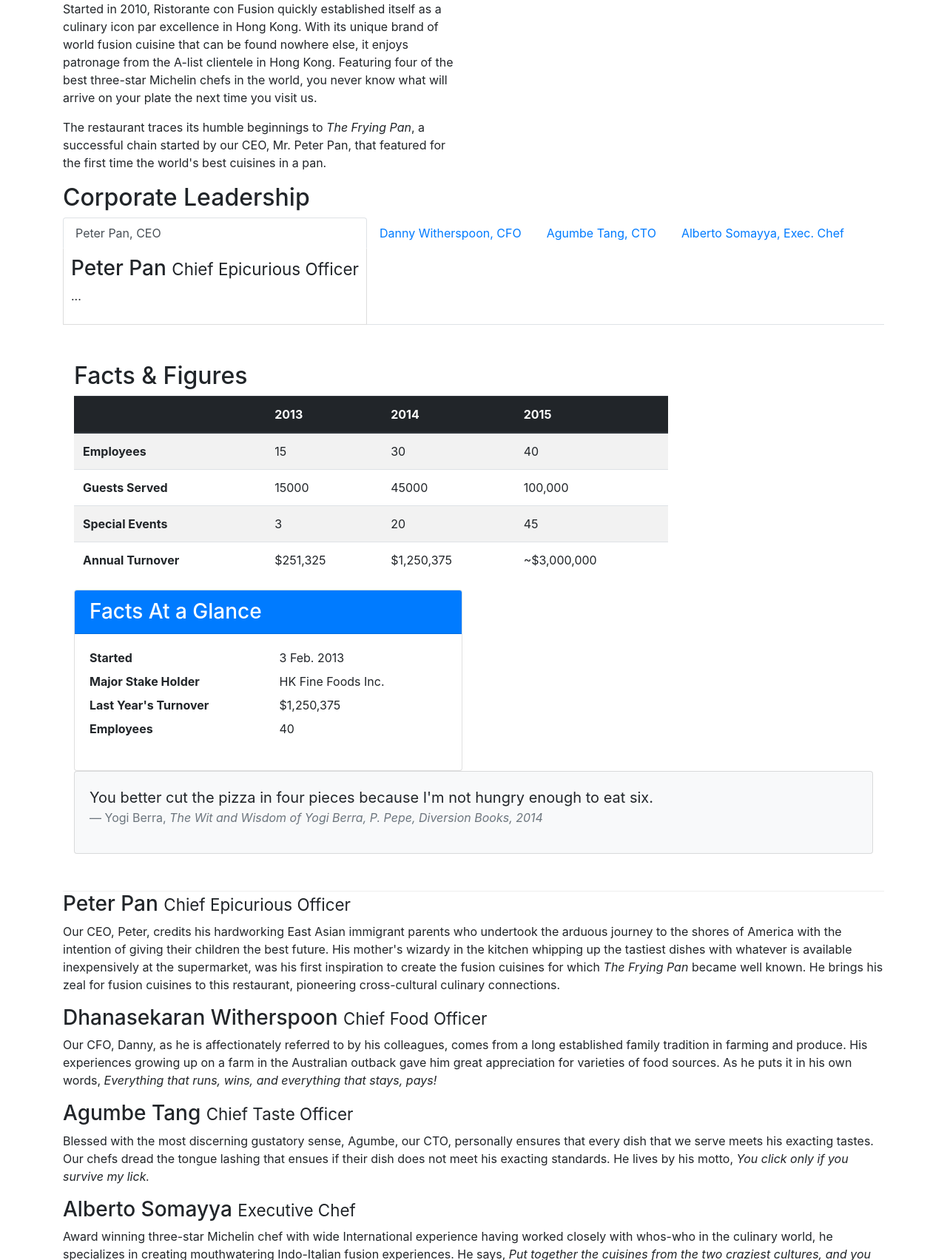
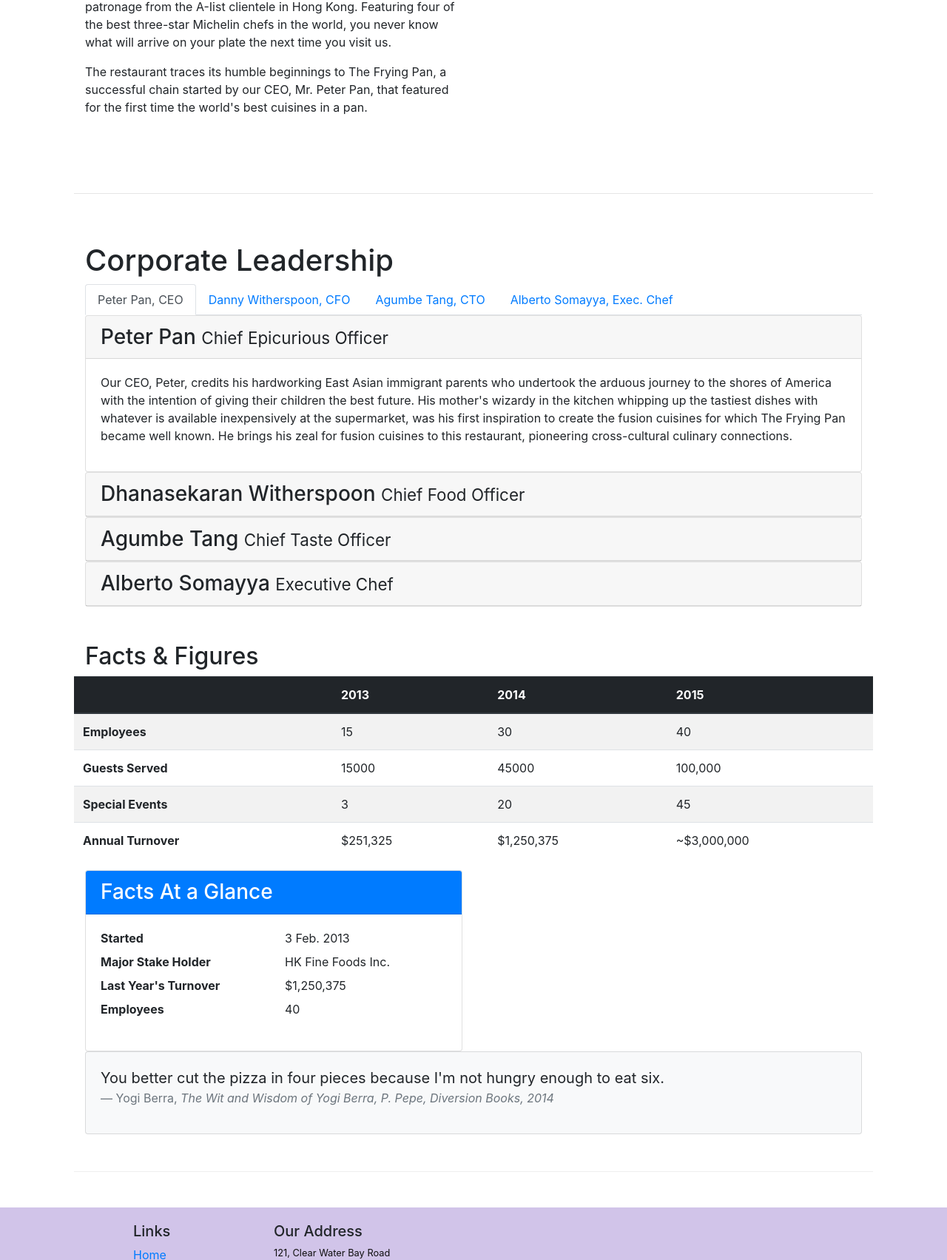
Before and after one commit to hoamyxinhdep/Confusion, a website: page aboutus.html in a window 1280 px wide. Shown: the part 511-2214 px from the top of the page at 74% size. Drawn offline with nearby package versions, Linux system fonts and the light colour scheme.

Commit message:
Accordion

```diff
--- a/aboutus.html
+++ b/aboutus.html
@@ -1,19 +1,20 @@
 <!DOCTYPE html>
-<html lang="en">
+<html>
 
 <head>
-
     <title>Ristorante Con Fusion: About Us</title>
+    <!-- Required meta tags always come first -->
     <meta charset="utf-8">
     <meta name="viewport" content="width=device-width, initial-scale=1, shrink-to-fit=no">
     <meta http-equiv="x-ua-compatible" content="ie=edge">
+
     <!-- Bootstrap CSS -->
     <link rel="stylesheet" href="node_modules/bootstrap/dist/css/bootstrap.min.css">
-    <link rel="stylesheet" href="css/styles.css">
     <link rel="stylesheet" href="node_modules/font-awesome/css/font-awesome.min.css">
     <link rel="stylesheet" href="node_modules/bootstrap-social/bootstrap-social.css">
+    <link href="css/styles.css" rel="stylesheet">
+</head>
 
-</head>
 
 <body>
     <nav class="navbar navbar-dark navbar-expand-sm fixed-top">
@@ -24,86 +25,74 @@
             <a class="navbar-brand mr-auto" href="#"><img src="img/logo.png" height="30" width="41"></a>
             <div class="collapse navbar-collapse" id="Navbar">
                 <ul class="navbar-nav mr-auto">
-                    <li class="nav-item"><a class="nav-link" href="./index.html"><span class="fa fa-home fa-lg"></span>
+                    <li class="nav-item active"><a class="nav-link" href="index.html"><span class="fa fa-home fa-lg"></span>
                             Home</a></li>
-                    <li class="nav-item active"><a class="nav-link" href="#"><span class="fa fa-info fa-lg"></span>
-                            About</a></li>
+                    <li class="nav-item"><a class="nav-link" href="./aboutus.html"><span
+                                class="fa fa-info fa-lg"></span> About</a></li>
                     <li class="nav-item"><a class="nav-link" href="#"><span class="fa fa-list fa-lg"></span> Menu</a>
                     </li>
                     <li class="nav-item"><a class="nav-link" href="./contactus.html"><span
                                 class="fa fa-address-card fa-lg"></span>
                             Contact</a></li>
 
-
                 </ul>
             </div>
-
         </div>
-
-
     </nav>
     <header class="jumbotron">
         <div class="container">
             <div class="row row-header">
 
-                <div class="col-12 col-sm align-self-center">
-                    <img src="img/logo.png" class="img-fluid">
-                </div>
-                <div class="col-12 col-sm-6">
+                <div class="col-12 col-sm-8">
                     <h1>Ristorante con Fusion</h1>
                     <p>We take inspiration from the World's best cuisines, and create a unique fusion experience. Our
                         lipsmacking creations will tickle your culinary senses!</p>
                 </div>
-
+                <div class="col-12 col-sm align-self-center">
+                    <img src="img/logo.png" class="img-fluid">
+                </div>
             </div>
         </div>
     </header>
 
     <div class="container">
         <div class="row">
-            <ol class="col-12 breadcrumb">
-                <li class="breadcrumb-item"><a href="./index.html">Home</a></li>
-                <li class="breadcrumb-item active">About Us</li>
-            </ol>
             <div class="col-12">
                 <h3>About Us</h3>
                 <hr>
             </div>
         </div>
-
-        <div class="row">
-            <div class="col-12 col-sm-6 col-md-6">
-                <h2>Our History</h2>
-                <p>Started in 2010, Ristorante con Fusion quickly established itself as a culinary icon par excellence
-                    in Hong Kong. With its unique brand of world fusion cuisine that can be found nowhere else, it
-                    enjoys patronage from the A-list clientele in Hong Kong. Featuring four of the best three-star
-                    Michelin chefs in the world, you never know what will arrive on your plate the next time you visit
-                    us.</p>
-                <p>The restaurant traces its humble beginnings to <em>The Frying Pan</em>, a successful chain started by
-                    our CEO, Mr. Peter Pan, that featured for the first time the world's best cuisines in a pan.</p>
-            </div>
-            <div>
+        <div class="container">
+            <div class="row row-header">
+                <div class="col-12 col-sm-6">
+                    <h1>Our History</h1>
+                    <p>Started in 2010, Ristorante con Fusion quickly established itself as a
+                        culinary icon par excellence in Hong Kong. With its unique brand of
+                        world fusion cuisine that can be found nowhere else, it enjoys
+                        patronage from the A-Iist clientele in Hong Kong. Featuring four of
+                        the best three-star Michelin chefs in the world, you never know what
+                        will arrive on your plate the next time you visit us.</p>
+                    <p>The restaurant traces its humble beginnings to The Frying Pan, a
+                        successful chain started by our CEO, Mr. Peter Pan, that featured for
+                        the first time the world's best cuisines in a pan.</p>
                 </div>
             </div>
+            <br><br><br>
+            <hr>
 
+        </div>
 
+        <div class="container">
+            <div class="row row-header">
                 <div class="row">
-            <div class="col col-sm col-md">
-                <div>
-                    <div>
 
-                        <h2>Corporate Leadership</h2>
+                </div>
+                <div class="row row-content">
+                    <div class="col-12">
+                        <h1>Corporate Leadership</h1>
                         <ul class="nav nav-tabs">
                             <li class="nav-item">
                                 <a class="nav-link active" href="#peter" role="tab" data-toggle="tab">Peter Pan, CEO</a>
-                                <div class="tab-content">
-                                    <div role="tabpanel" class="tab-pane fade show active" id="peter">
-                                        <h3>Peter Pan <small>Chief Epicurious Officer</small></h3>
-                                        <p> ... </p>
-                                    </div>
-
-                                </div>
-
                             </li>
                             <li class="nav-item">
                                 <a class="nav-link" href="#danny" role="tab" data-toggle="tab">Danny Witherspoon,
@@ -117,10 +106,84 @@
                                     Chef</a>
                             </li>
                         </ul>
+                        <div id="accordion">
+                            <div class="card">
+                                <div class="card-header" role="tab" id="peterhead">
+                                    <h3 class="mb-0">
+                                        <a data-toggle="collapse" data-target="#peter">
+                                            Peter Pan <small>Chief Epicurious Officer</small>
+                                        </a>
+                                    </h3>
+                                </div>
+                                <div class="collapse show" id="peter" data-parent="#accordion">
+                                    <div class="card-body">
+                                        <p class="d-none d-sm-block">Our CEO, Peter, credits his hardworking East Asian immigrant parents who undertook the
+                                            arduous journey to the shores of America with the intention of giving their children the
+                                            best future. His mother's wizardy in the kitchen whipping up the tastiest dishes with
+                                            whatever is available inexpensively at the supermarket, was his first inspiration to create
+                                            the fusion cuisines for which The Frying Pan became well known. He brings his zeal for
+                                            fusion cuisines to this restaurant, pioneering cross-cultural culinary connections.</p>
+                                    </div>
+                                </div>
+                            </div>
+                            <div class="card">
+                                <div class="card-header" role="tab" id="dannyhead">
+                                    <h3 class="mb-0">
+                                        <a class="collapsed" data-toggle="collapse" data-target="#danny">
+                                            Dhanasekaran Witherspoon <small>Chief Food Officer</small>
+                                        </a>
+                                    </h3>
+                                </div>
+                                <div class="collapse" id="danny" data-parent="#accordion">
+                                    <div class="card-body">
+                                        <p class="d-none d-sm-block">Our CFO, Danny, as he is affectionately referred to by his colleagues, comes from a long
+                                            established family tradition in farming and produce. His experiences growing up on a farm in
+                                            the Australian outback gave him great appreciation for varieties of food sources. As he puts
+                                            it in his own words, Everything that runs, wins, and everything that stays, pays!</em></p>
+                                    </div>
+                                </div>
+                            </div>
+                            <div class="card">
+                                <div class="card-header" role="tab" id="agumbehead">
+                                    <h3 class="mb-0">
+                                        <a class="collapsed" data-toggle="collapse" data-target="#agumbe">
+                                            Agumbe Tang <small>Chief Taste Officer</small>
+                                        </a>
+                                    </h3>
+                                </div>
+                                <div class="collapse" id="agumbe" data-parent="#accordion">
+                                    <div class="card-body">
+                                        <p class="d-none d-sm-block">Blessed with the most discerning gustatory sense, Agumbe, our CTO, personally ensures that
+                                            every dish that we serve meets his exacting tastes. Our chefs dread the tongue lashing that
+                                            ensues if their dish does not meet his exacting standards. He lives by his motto, You click
+                                            only if you survive my lick.</p>
+                                    </div>
+                                </div>
+                            </div>
+                            <div class="card">
+                                <div class="card-header" role="tab" id="albertohead">
+                                    <h3 class="mb-0">
+                                        <a class="collapsed" data-toggle="collapse" data-target="#alberto">
+                                            Alberto Somayya <small>Executive Chef</small>
+                                        </a>
+                                    </h3>
+                                </div>
+                                <div class="collapse" id="alberto" data-parent="#accordion">
+                                    <div class="card-body">
+                                        <p class="d-none d-sm-block">Award winning three-star Michelin chef with wide International experience having worked
+                                            closely with whos-who in the culinary world, he
+                                            specializes in creating mouthwatering lndo-ltalian fusion experiences. He says, Put together
+                                            the cuisines from the two craziest cultures, and you get a winning hit! Amma Mia!</em></p>
+                                    </div>
+                                </div>
+                            </div>
+                        </div>
+                    </div>
 
-                        <div class="row row-content">
                     <div class="col-12 col-sm-9">
+                        <br><br>
                         <h2>Facts &amp; Figures</h2>
+                    </div>
                     <div class="table-responsive">
                         <table class="table table-striped">
                             <thead class="thead-dark">
@@ -159,9 +222,6 @@
                             </tbody>
                         </table>
                     </div>
-
-
-                            </div>
                     <div class="col-12 col-sm-6">
                         <div class="card">
                             <h3 class="card-header bg-primary text-white">Facts At a Glance</h3>
@@ -191,57 +251,9 @@
                             </blockquote>
                         </div>
                     </div>
-
-
-                        </div>
-
-                        <h3>Peter Pan <small>Chief Epicurious Officer</small></h3>
-                    </div>
-                    <div class="d-none d-sm-block">
-                        <p>Our CEO, Peter, credits his hardworking East Asian immigrant parents who undertook the
-                            arduous journey to the shores of America with the intention of giving their children the
-                            best future. His mother's wizardy in the kitchen whipping up the tastiest dishes with
-                            whatever is available inexpensively at the supermarket, was his first inspiration to create
-                            the fusion cuisines for which <em>The Frying Pan</em> became well known. He brings his zeal
-                            for fusion cuisines to this restaurant, pioneering cross-cultural culinary connections.</p>
                 </div>
             </div>
-                <div>
-                    <div>
-                        <h3>Dhanasekaran Witherspoon <small>Chief Food Officer</small></h3>
-                    </div>
-                    <div class="d-none d-sm-block">
-                        <p>Our CFO, Danny, as he is affectionately referred to by his colleagues, comes from a long
-                            established family tradition in farming and produce. His experiences growing up on a farm in
-                            the Australian outback gave him great appreciation for varieties of food sources. As he puts
-                            it in his own words, <em>Everything that runs, wins, and everything that stays, pays!</em>
-                        </p>
-                    </div>
-                </div>
-                <div>
-                    <div>
-                        <h3>Agumbe Tang <small>Chief Taste Officer</small></h3>
-                    </div>
-                    <div class="d-none d-sm-block">
-                        <p>Blessed with the most discerning gustatory sense, Agumbe, our CTO, personally ensures that
-                            every dish that we serve meets his exacting tastes. Our chefs dread the tongue lashing that
-                            ensues if their dish does not meet his exacting standards. He lives by his motto, <em>You
-                                click only if you survive my lick.</em></p>
-                    </div>
-                </div>
-                <div>
-                    <div>
-                        <h3>Alberto Somayya <small>Executive Chef</small></h3>
-                    </div>
-                    <div class="d-none d-sm-block">
-                        <p>Award winning three-star Michelin chef with wide International experience having worked
-                            closely with whos-who in the culinary world, he specializes in creating mouthwatering
-                            Indo-Italian fusion experiences. He says, <em>Put together the cuisines from the two
-                                craziest cultures, and you get a winning hit! Amma Mia!</em></p>
-                    </div>
-                </div>
-            </div>
-        </div>
+        </div><br><br>
     </div>
 
     <footer class="footer">
@@ -259,11 +271,13 @@
                 <div class="col-7 col-sm-5">
                     <h5>Our Address</h5>
                     <address>
+                        121, Clear Water Bay Road<br>
+                        Clear Water Bay, Kowloon<br>
+                        HONG KONG<br>
                         <i class="fa fa-phone fa-lg"></i>: +852 1234 5678<br>
                         <i class="fa fa-fax fa-lg"></i>: +852 8765 4321<br>
                         <i class="fa fa-envelope fa-lg"></i>:
                         <a href="mailto:confusion@food.net">confusion@food.net</a>
-
                     </address>
                 </div>
                 <div class="col-12 col-sm-4 align-self-center">
@@ -279,7 +293,6 @@
                         <a class="btn btn-social-icon btn-google" href="http://youtube.com/"><i
                                 class="fa fa-youtube"></i></a>
                         <a class="btn btn-social-icon" href="mailto:"><i class="fa fa-envelope-o"></i></a>
-
                     </div>
                 </div>
             </div>
@@ -290,7 +303,12 @@
             </div>
         </div>
     </footer>
+    <!-- jQuery first, then Popper.js, then Bootstrap JS. -->
+    <script src="node_modules/jquery/dist/jquery.slim.min.js"></script>
+    <script src="node_modules/popper.js/dist/umd/popper.min.js"></script>
+    <script src="node_modules/bootstrap/dist/js/bootstrap.min.js"></script>
 
 </body>
 
+
 </html>
--- a/css/styles.css
+++ b/css/styles.css
@@ -36,13 +36,17 @@ body{
      background-color: #512DA8;
 }
 
-.card-header{
+/* .card-header{
     background-color: orange;
     color:floralwhite;
-}
+} */
 .tab-content {
     border-left: 1px solid #ddd;
     border-right: 1px solid #ddd;
     border-bottom: 1px solid #ddd;
     padding: 10px;
 }
+.card-1{
+    background-color: orange;
+    color:floralwhite;
+}
```
Also changed, not shown: index.html (+1 -1 lines). Lines whose indentation alone changed are shown as unchanged.
